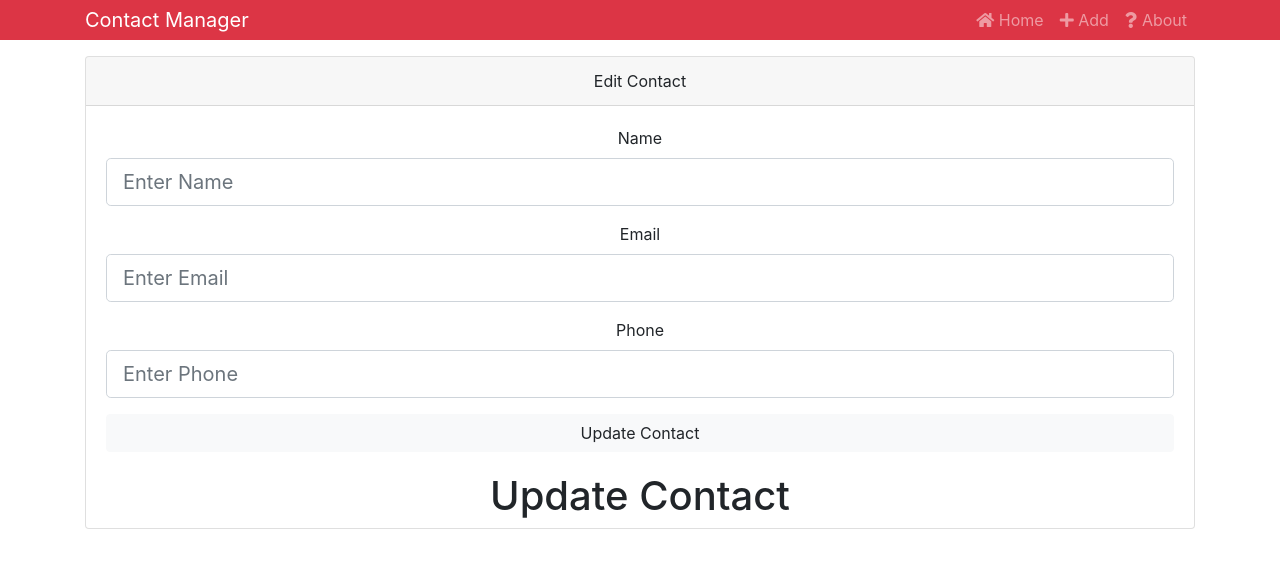
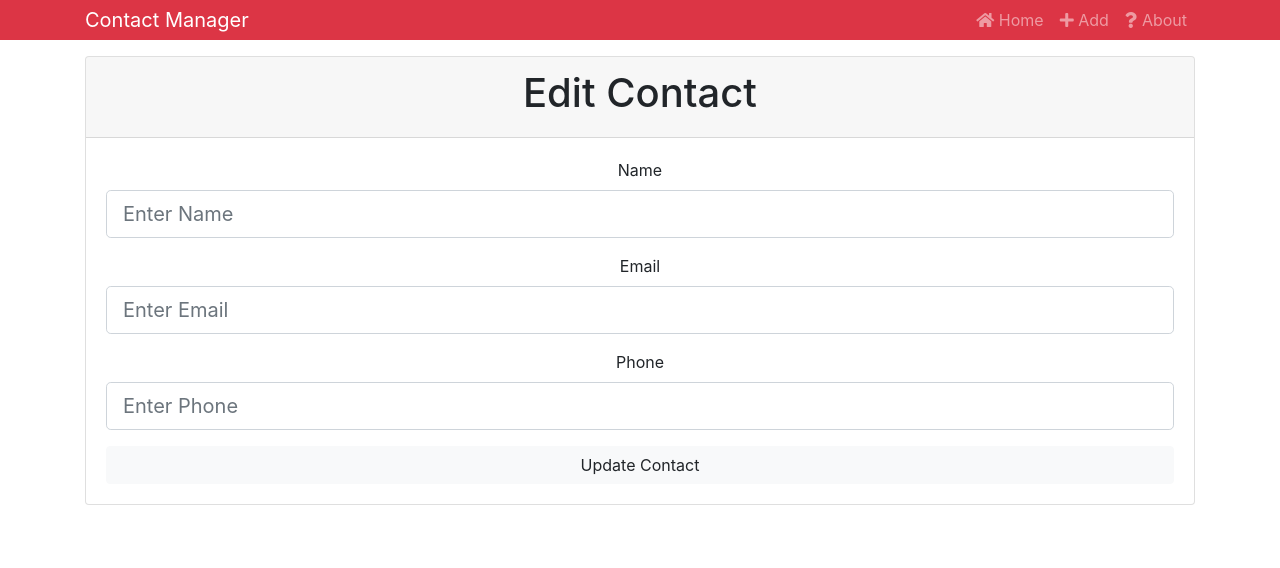
Before and after one commit to aarsenault/InstagramPool, a React (Create React App) app: page /#/contact/edit/1 in a window 1280 px wide. Shown: the top 568 px of the page. Built offline with nearby package versions, Linux system fonts and the light colour scheme; no server answers.

Commit message:
stash here for hackathon

```diff
--- a/src/components/contacts/EditContact.js
+++ b/src/components/contacts/EditContact.js
@@ -59,7 +59,8 @@ export default class EditContact extends Component {
     }
     const { id } = this.props.match.params;
 
-    const res = await axios.put(`hlttps://jsonplaceholder.typicode.com/users/${id}`, updContact);
+
+    const res = await axios.put(`https://jsonplaceholder.typicode.com/users/${id}`, updContact);
 
 
     dispatch({ type: 'UPDATE_CONTACT', payload: res.data })
@@ -82,7 +83,7 @@ export default class EditContact extends Component {
           const { dispatch } = value;
           return (
             <div className="card mb-3">
-            <div className='card-header'> Edit Contact </div>
+            <div className='card-header'> <h1> Edit Contact </h1> </div>
             <div className='card-body'>
               <form onSubmit={this.onSubmit.bind(this, dispatch)}>
                 <TextInputGroup
@@ -121,7 +122,6 @@ export default class EditContact extends Component {
 
               </form>
               </div>
-              <h1> Update Contact </h1>
             </div>
           )
         }}
```
Also changed, not shown: package.json (+8 -1 lines). Lines whose indentation alone changed are shown as unchanged.
